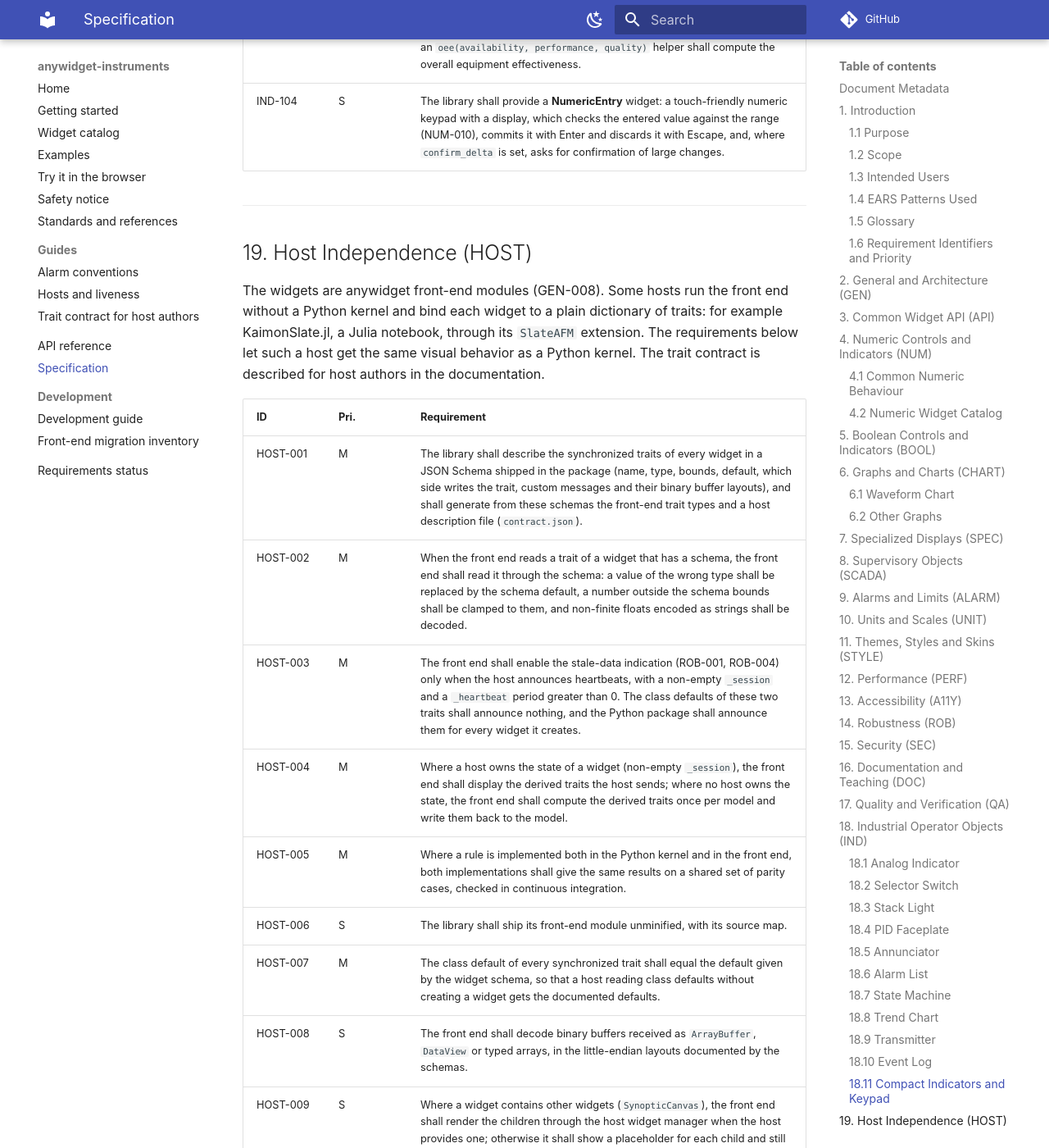
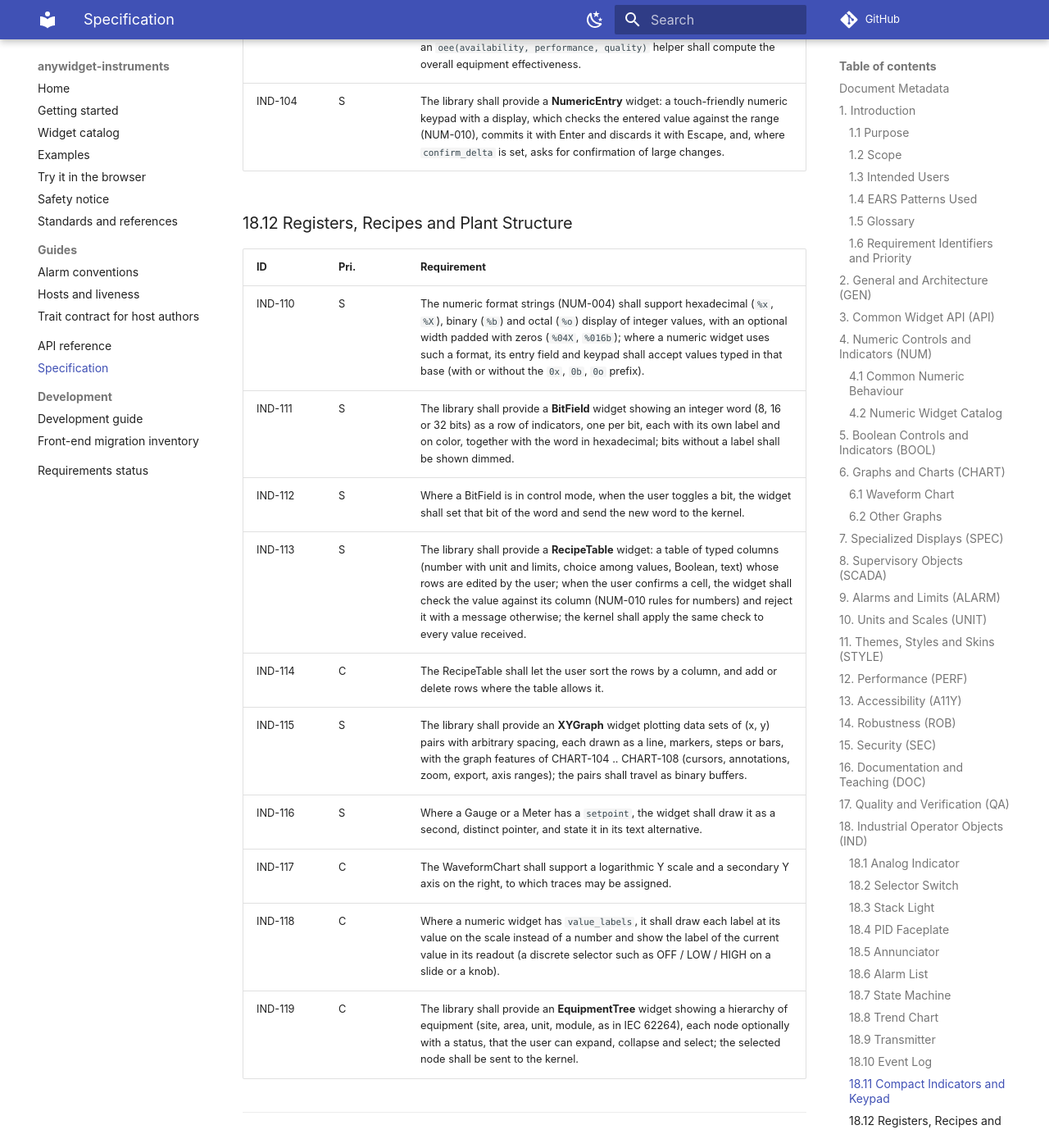
Before and after one commit to AnywidgetInstruments/anywidget-instruments-industrial, an MkDocs documentation site: the page built from docs/specification.md, in a window 1280 px wide and 1400 px high, scrolled down 21211 px. Shown: the whole window at 82% size. Built offline with MkDocs 1.6.1 and Material for MkDocs 9.7.7, drawn with Linux system fonts in a browser that asks for light colours; comment, search, counter and statistics services are not loaded; some of the changed text lies outside the part shown.

Commit message:
Specification 0.10: registers, recipes and plant structure
IND-110 .. IND-119: hexadecimal, binary and octal formats, a bit field
widget for status words, a recipe table with typed columns, an XY graph,
a setpoint pointer on gauges and meters, logarithmic and secondary chart
axes, value labels on numeric scales and an equipment tree (IEC 62264
hierarchy). Requirement status lists them as not started.

Assisted-by: AI

```diff
--- a/docs/specification.md
+++ b/docs/specification.md
@@ -459,6 +459,21 @@ IEC 62682 (alarm management), IEC 60073 (indicator colors), ISA-TR88.00.02
 | IND-103 | S | The library shall provide a **KPITile** widget showing a value, its unit, a target and the difference to the target with its direction, and an optional sparkline; an `oee(availability, performance, quality)` helper shall compute the overall equipment effectiveness. |
 | IND-104 | S | The library shall provide a **NumericEntry** widget: a touch-friendly numeric keypad with a display, which checks the entered value against the range (NUM-010), commits it with Enter and discards it with Escape, and, where `confirm_delta` is set, asks for confirmation of large changes. |
 
+### 18.12 Registers, Recipes and Plant Structure
+
+| ID | Pri. | Requirement |
+|---|---|---|
+| IND-110 | S | The numeric format strings (NUM-004) shall support hexadecimal (`%x`, `%X`), binary (`%b`) and octal (`%o`) display of integer values, with an optional width padded with zeros (`%04X`, `%016b`); where a numeric widget uses such a format, its entry field and keypad shall accept values typed in that base (with or without the `0x`, `0b`, `0o` prefix). |
+| IND-111 | S | The library shall provide a **BitField** widget showing an integer word (8, 16 or 32 bits) as a row of indicators, one per bit, each with its own label and on color, together with the word in hexadecimal; bits without a label shall be shown dimmed. |
+| IND-112 | S | Where a BitField is in control mode, when the user toggles a bit, the widget shall set that bit of the word and send the new word to the kernel. |
+| IND-113 | S | The library shall provide a **RecipeTable** widget: a table of typed columns (number with unit and limits, choice among values, Boolean, text) whose rows are edited by the user; when the user confirms a cell, the widget shall check the value against its column (NUM-010 rules for numbers) and reject it with a message otherwise; the kernel shall apply the same check to every value received. |
+| IND-114 | C | The RecipeTable shall let the user sort the rows by a column, and add or delete rows where the table allows it. |
+| IND-115 | S | The library shall provide an **XYGraph** widget plotting data sets of (x, y) pairs with arbitrary spacing, each drawn as a line, markers, steps or bars, with the graph features of CHART-104 .. CHART-108 (cursors, annotations, zoom, export, axis ranges); the pairs shall travel as binary buffers. |
+| IND-116 | S | Where a Gauge or a Meter has a `setpoint`, the widget shall draw it as a second, distinct pointer, and state it in its text alternative. |
+| IND-117 | C | The WaveformChart shall support a logarithmic Y scale and a secondary Y axis on the right, to which traces may be assigned. |
+| IND-118 | C | Where a numeric widget has `value_labels`, it shall draw each label at its value on the scale instead of a number and show the label of the current value in its readout (a discrete selector such as OFF / LOW / HIGH on a slide or a knob). |
+| IND-119 | C | The library shall provide an **EquipmentTree** widget showing a hierarchy of equipment (site, area, unit, module, as in IEC 62264), each node optionally with a status, that the user can expand, collapse and select; the selected node shall be sent to the kernel. |
+
 ---
 
 ## 19. Host Independence (HOST)
@@ -550,6 +565,14 @@ authors in the documentation.
 | Instrument bubble with device status | Transmitter | IND-080 to IND-083 |
 | Event journal | EventLog | IND-090 to IND-093 |
 | Deviation bar, sparkline, bar group, KPI tile, keypad | DeviationIndicator, Sparkline, BarGraph, KPITile, NumericEntry | IND-100 to IND-104 |
+| Hexadecimal / binary display of a register | `format` trait (`%X`, `%b`, `%o`) | IND-110 |
+| Status or fault word as a row of lamps | BitField | IND-111, IND-112 |
+| Recipe or setpoint table | RecipeTable | IND-113, IND-114 |
+| Characteristic curve, scatter plot | XYGraph | IND-115 |
+| Dual-pointer dial (measure and setpoint) | `setpoint` trait of Gauge, Meter | IND-116 |
+| Logarithmic and secondary chart axes | `y_scale`, `y2_*` traits of WaveformChart | IND-117 |
+| Discrete positions on a slide or a knob | `value_labels` trait | IND-118 |
+| Plant hierarchy browser | EquipmentTree | IND-119 |
 
 ---
 
@@ -574,3 +597,4 @@ authors in the documentation.
 | 0.7 | IND-070 .. IND-104: trend chart, transmitter with device status, event log, deviation indicator, sparkline, bar graph, KPI tile, numeric keypad. |
 | 0.8 | HOST-001 .. HOST-008: trait contract in JSON Schema, schema-driven reading in the front end, heartbeats only when announced, authority over the state (19.1), parity cases, readable front-end module, class defaults, buffer decoding. Author named in the metadata. |
 | 0.9 | HOST-009 .. HOST-012: nested widgets through the host widget manager, binary traits as buffers or base64 text, continuous integration against divergence of Python, schemas and front end, operator actions sent and applied; 19.1 extended to operator actions and process events. |
+| 0.10 | IND-110 .. IND-119: hexadecimal, binary and octal formats, bit field, recipe table, XY graph, setpoint pointer, logarithmic and secondary chart axes, value labels, equipment tree. |
```
Also changed, not shown: other parts of docs/specification.md (+1 -1 lines), docs/requirements-status.md (+9 -1 lines).
